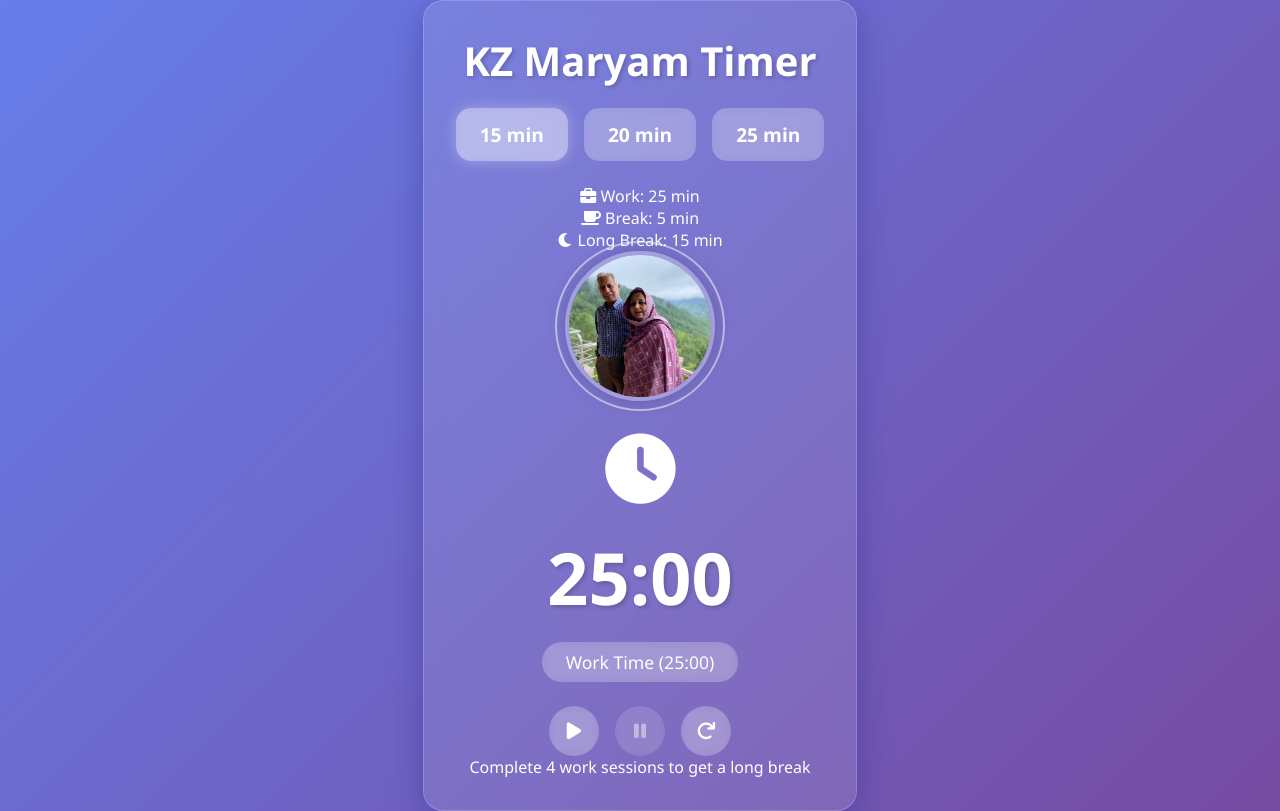
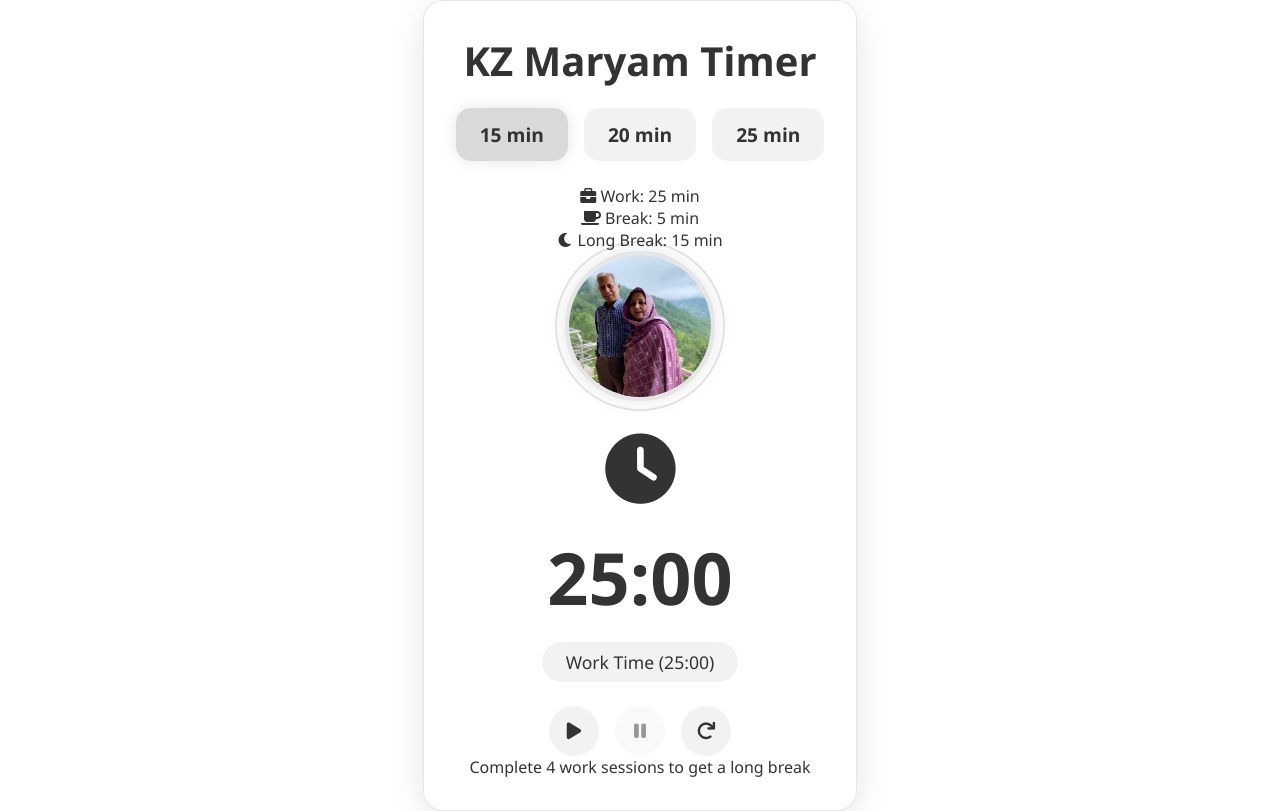
Before and after one commit to adnan19888/adn_pomodoro, a plain HTML site: page index.html in a window 1280 px wide. Drawn offline with Linux system fonts and the light colour scheme.

Commit message:
changed to add KZ title new

```diff
--- a/styles.css
+++ b/styles.css
@@ -10,44 +10,44 @@ body {
     display: flex;
     justify-content: center;
     align-items: center;
-    background: linear-gradient(135deg, #667eea 0%, #764ba2 100%);
+    background: #ffffff;
 }
 
 .container {
-    background: rgba(255, 255, 255, 0.1);
-    backdrop-filter: blur(10px);
+    background: rgba(255, 255, 255, 0.9);
     padding: 2rem;
     border-radius: 20px;
-    box-shadow: 0 8px 32px 0 rgba(31, 38, 135, 0.37);
-    border: 1px solid rgba(255, 255, 255, 0.18);
+    box-shadow: 0 8px 32px 0 rgba(0, 0, 0, 0.1);
+    border: 1px solid rgba(0, 0, 0, 0.1);
 }
 
 .timer-container {
     text-align: center;
-    color: white;
+    color: #333;
 }
 
 .clock-icon {
     font-size: 4rem;
     margin-bottom: 1rem;
     animation: pulse 2s infinite;
+    color: #333;
 }
 
 .timer-display {
     font-size: 4.5rem;
     font-weight: bold;
     margin: 1rem 0;
-    text-shadow: 2px 2px 4px rgba(0, 0, 0, 0.2);
+    color: #333;
 }
 
 .timer-badge {
-    background: rgba(255, 255, 255, 0.2);
+    background: rgba(0, 0, 0, 0.05);
     padding: 0.5rem 1.5rem;
     border-radius: 20px;
     display: inline-block;
     margin-bottom: 1.5rem;
     font-size: 1.1rem;
-    backdrop-filter: blur(5px);
+    color: #333;
 }
 
 .controls {
@@ -57,20 +57,19 @@ body {
 }
 
 .btn {
-    background: rgba(255, 255, 255, 0.2);
+    background: rgba(0, 0, 0, 0.05);
     border: none;
     width: 50px;
     height: 50px;
     border-radius: 50%;
-    color: white;
+    color: #333;
     font-size: 1.2rem;
     cursor: pointer;
     transition: all 0.3s ease;
-    backdrop-filter: blur(5px);
 }
 
 .btn:hover {
-    background: rgba(255, 255, 255, 0.3);
+    background: rgba(0, 0, 0, 0.1);
     transform: scale(1.1);
 }
 
@@ -118,8 +117,7 @@ body {
 .title-container h1 {
     margin: 0;
     font-size: 2.5rem;
-    color: white;
-    text-shadow: 2px 2px 4px rgba(0, 0, 0, 0.2);
+    color: #333;
 }
 
 .timer-options {
@@ -130,28 +128,27 @@ body {
 }
 
 .duration-btn {
-    background: rgba(255, 255, 255, 0.2);
+    background: rgba(0, 0, 0, 0.05);
     border: none;
     padding: 0.8rem 1.5rem;
     border-radius: 15px;
-    color: white;
+    color: #333;
     font-size: 1.2rem;
     font-weight: bold;
     cursor: pointer;
     transition: all 0.3s ease;
-    backdrop-filter: blur(5px);
     min-width: 100px;
 }
 
 .duration-btn:hover {
-    background: rgba(255, 255, 255, 0.3);
+    background: rgba(0, 0, 0, 0.1);
     transform: scale(1.05);
 }
 
 .duration-btn.active {
-    background: rgba(255, 255, 255, 0.4);
+    background: rgba(0, 0, 0, 0.15);
     font-weight: 800;
-    box-shadow: 0 0 15px rgba(255, 255, 255, 0.3);
+    box-shadow: 0 0 15px rgba(0, 0, 0, 0.1);
 }
 
 .profile-picture {
@@ -166,8 +163,8 @@ body {
     height: 100%;
     border-radius: 50%;
     object-fit: cover;
-    border: 4px solid rgba(255, 255, 255, 0.3);
-    box-shadow: 0 0 20px rgba(0, 0, 0, 0.2);
+    border: 4px solid rgba(0, 0, 0, 0.1);
+    box-shadow: 0 0 20px rgba(0, 0, 0, 0.1);
     transition: transform 0.3s ease;
 }
 
@@ -181,7 +178,7 @@ body {
     left: -10px;
     right: -10px;
     bottom: -10px;
-    border: 2px solid rgba(255, 255, 255, 0.5);
+    border: 2px solid rgba(0, 0, 0, 0.1);
     border-radius: 50%;
     animation: rotate 10s linear infinite;
 }
```
